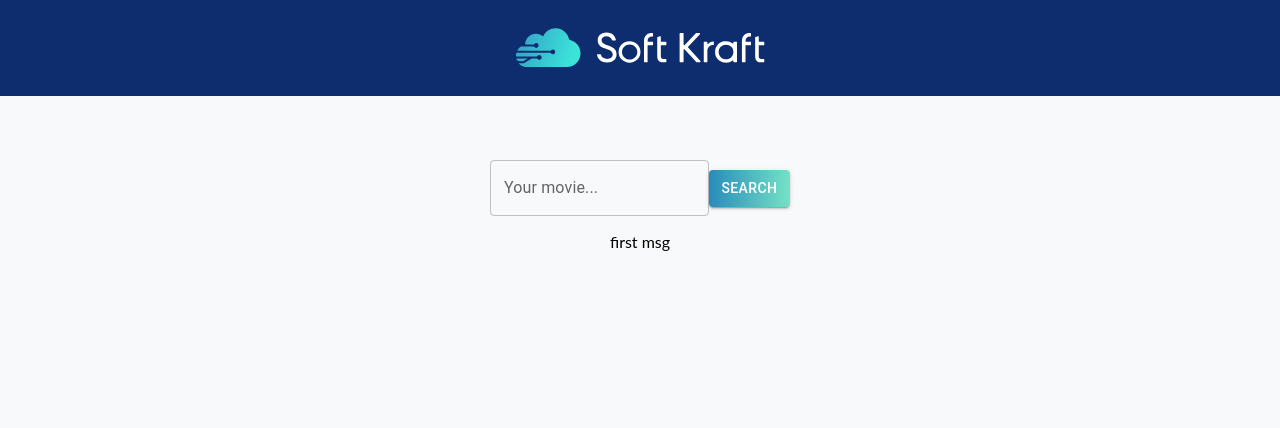
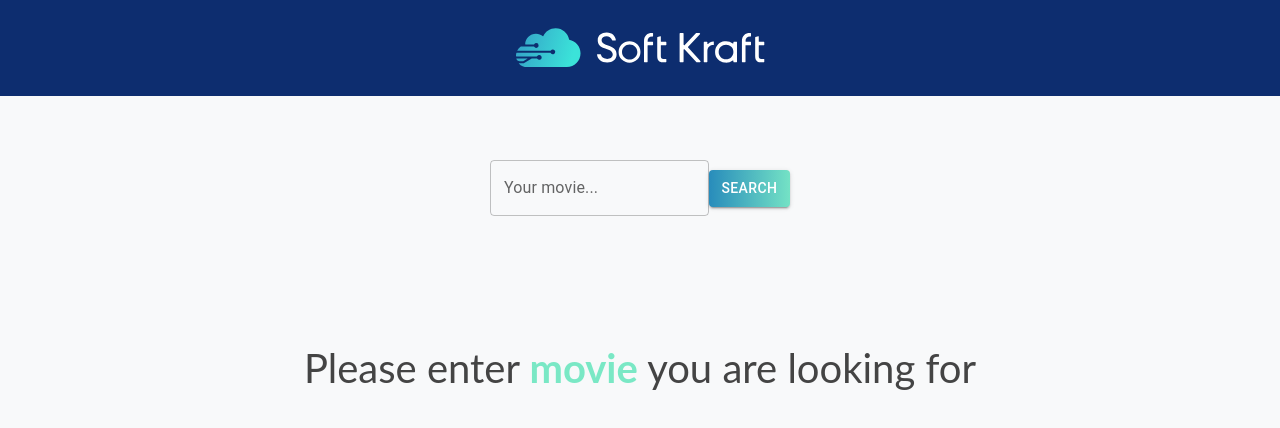
Before and after one commit to chris-cybula/SoftKraft, a React (Create React App) app: page / in a window 1280 px wide. Shown: the top 428 px of the page. Built offline with nearby package versions, Linux system fonts and the light colour scheme.

Commit message:
Style messages

```diff
--- a/src/App.js
+++ b/src/App.js
@@ -50,6 +50,16 @@ const TextFieldInput = styled(TextField)`
     fieldset {
       border-color: #d32f2f;
     }
+  }
+`
+
+const Message = styled.span`
+  font-size: 40px;
+  margin-top: 8rem;
+
+  span {
+    font-weight: bold;
+    color: #7ae8c5;
   }
 `
 
@@ -157,12 +167,12 @@ function App() {
         }
 
         {movieTitle === '' && movieYear === '' && movieThumbnail === '' && errorState === true
-          ? <p>error</p>
+          ? <Message>Please enter correct title of the <span>movie</span></Message>
           : null
         }
 
         {movieTitle === '' && movieYear === '' && movieThumbnail === '' && errorState === false
-          ? <p>first msg</p>
+          ? <Message>Please enter <span>movie</span> you are looking for</Message>
           : null
         }
 
--- a/src/index.js
+++ b/src/index.js
@@ -12,6 +12,7 @@ const GlobalStyle = createGlobalStyle`
     background-color: #f8f9fa;
     margin: 0;
     font-family: 'Lato', sans-serif;
+    color: #444;
   }
 `;
 
```
